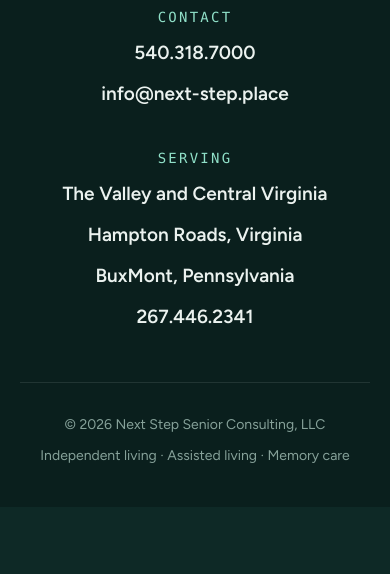
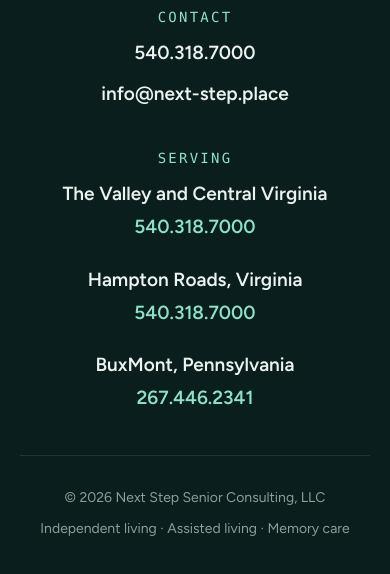
Before and after one commit to keithbreault/next-step-website, a plain HTML site: page blog/index.html in a window 390 px wide. Shown: the part 935-1509 px from the top of the page. Before the commit the page ends 1442 px from the top, so only its background shows below. Drawn offline with Linux system fonts and the light colour scheme; a web font is replaced by a local one.

Commit message:
Add region phone numbers to blog footers

```diff
--- a/blog/index.html
+++ b/blog/index.html
@@ -164,10 +164,18 @@
         </div>
         <div class="footer-col">
           <h3>Serving</h3>
-          <p>The Valley and Central Virginia</p>
-          <p>Hampton Roads, Virginia</p>
-          <p>BuxMont, Pennsylvania</p>
-          <a href="tel:12674462341">267.446.2341</a>
+          <div class="footer-pair">
+            <p>The Valley and Central Virginia</p>
+            <a class="footer-phone" href="tel:15403187000">540.318.7000</a>
+          </div>
+          <div class="footer-pair">
+            <p>Hampton Roads, Virginia</p>
+            <a class="footer-phone" href="tel:15403187000">540.318.7000</a>
+          </div>
+          <div class="footer-pair">
+            <p>BuxMont, Pennsylvania</p>
+            <a class="footer-phone" href="tel:12674462341">267.446.2341</a>
+          </div>
         </div>
       </div>
     </div>
```
Also changed, not shown: blog/question-nobody-asks-senior-living-tour.html (+12 -4 lines).
